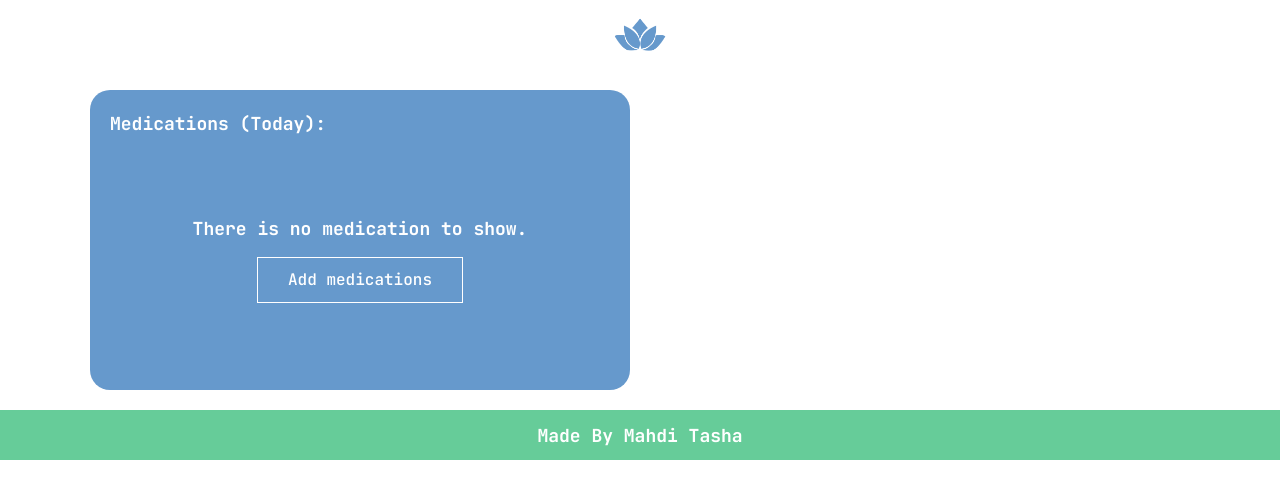
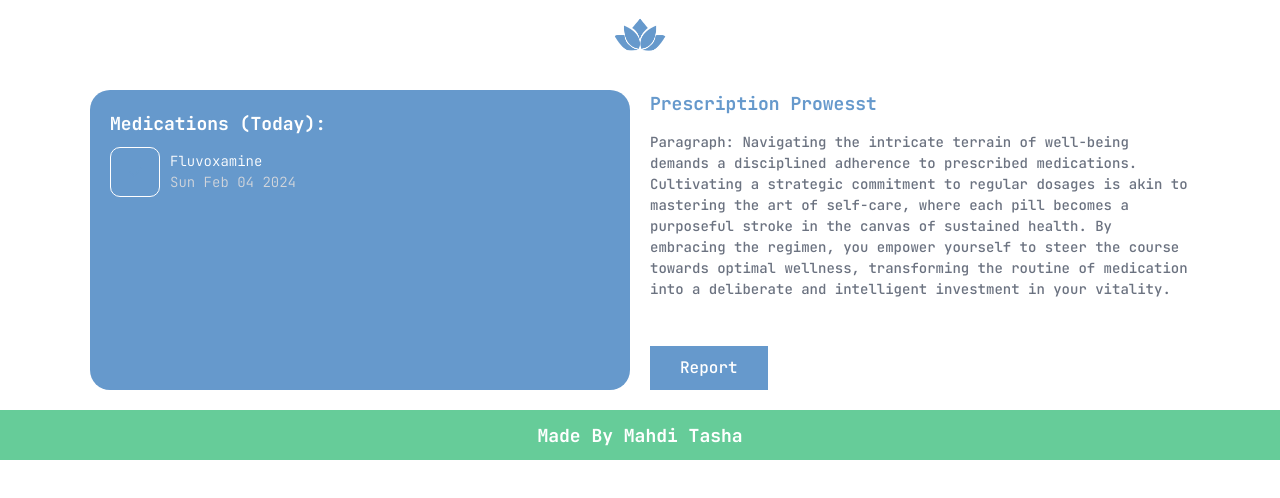
Before and after one commit to tasha-dev/i-will-be-good-web, a Next.js app: page / in a window 1280 px wide. Shown: the top 498 px of the page. Built offline with nearby package versions, Linux system fonts and the light colour scheme.

Commit message:
added right side content of first section in logged in home

```diff
--- a/chunk/buttonComponent.tsx
+++ b/chunk/buttonComponent.tsx
@@ -15,8 +15,7 @@ interface propsType {
 // Creating and exporting button component as default
 export default function ButtonComponent({children, role, href = '', classNameProp, theme}: propsType): ReactNode {
     // Defining classNames
-    const className:string = `
-        px-[30px] py-[10px] text-white transition duration-500
+    const className:string = `px-[30px] py-[10px] text-white transition duration-500
         ${(classNameProp) ? `${classNameProp}` : ''}
         ${
             (role === 'primary')
--- a/chunk/paragraphComponent.tsx
+++ b/chunk/paragraphComponent.tsx
@@ -8,12 +8,13 @@ interface propsType {
     children: ReactNode;
     className?: string;
     noMarginBottom?: boolean;
+    tier?: number;
 }
 
 // Creating and exporting paragraph component as default
-export default function ParagraphComponent({color, children, className, noMarginBottom = false}:propsType):ReactNode {
+export default function ParagraphComponent({color, children, className, noMarginBottom = false, tier = 1}:propsType):ReactNode {
     return (
-        <p className={`lg:text-[18px] text-[14px] block font-normal ${(!noMarginBottom) ? 'mb-[20px]' : ''} ${color} ${(className) ? `${className}` : ''}`}>
+        <p className={`${(tier === 1) ? 'lg:text-[18px] text-[14px]' : (tier === 2) ? 'lg:text-[14px] text-[12px]' : ''} block font-normal ${(!noMarginBottom) ? 'mb-[20px]' : ''} ${color} ${(className) ? `${className}` : ''}`}>
             {children}
         </p>
     );
--- a/component/innerPage/loggedIn/component/medicationListComponent.tsx
+++ b/component/innerPage/loggedIn/component/medicationListComponent.tsx
@@ -19,7 +19,7 @@ interface propsType {
 export default function MedicationListComponent({list}:propsType):ReactNode {
     // Returning JSX
     return (
-        <div className={'rounded-[20px] bg-themeBlue h-[300px] flex flex-col overflow-hidden'}>
+        <div className={'rounded-[20px] bg-themeBlue lg:h-auto h-[300px] flex flex-col overflow-hidden'}>
             <div className={'shrink-0 px-[20px] pt-[20px] mb-[10px]'}>
                 <TitleComponent noMarginBottom color={'text-white'} tier={2}>Medications (Today):</TitleComponent>
             </div>
--- a/component/innerPage/loggedIn/section/firstSectionComponent.tsx
+++ b/component/innerPage/loggedIn/section/firstSectionComponent.tsx
@@ -3,6 +3,9 @@
 import {ReactNode} from "react";
 import ContainerComponent from "@/chunk/containerComponent";
 import MedicationListComponent from "@/component/innerPage/loggedIn/component/medicationListComponent";
+import TitleComponent from "@/chunk/titleComponent";
+import ParagraphComponent from "@/chunk/paragraphComponent";
+import ButtonComponent from "@/chunk/buttonComponent";
 
 // Creating and exporting first section of logged in page as default
 export default function FirstSectionComponent():ReactNode {
@@ -11,7 +14,18 @@ export default function FirstSectionComponent():ReactNode {
         <section>
             <main>
                 <ContainerComponent className={"lg:grid-cols-2 grid-cols-1 grid gap-[20px]"}>
-                    <MedicationListComponent list={[]} />
+                    <MedicationListComponent list={[{
+                        name: 'Fluvoxamine',
+                        date: new Date(),
+                        isDone: false
+                    }]} />
+                    <div className={'lg:h-[300px] lg:justify-between gap-[20px] flex items-start flex-col'}>
+                        <div>
+                            <TitleComponent color={'text-themeBlue'} tier={2}>Prescription Prowesst</TitleComponent>
+                            <ParagraphComponent tier={2} noMarginBottom color={'text-gray-500'}>Paragraph: Navigating the intricate terrain of well-being demands a disciplined adherence to prescribed medications. Cultivating a strategic commitment to regular dosages is akin to mastering the art of self-care, where each pill becomes a purposeful stroke in the canvas of sustained health. By embracing the regimen, you empower yourself to steer the course towards optimal wellness, transforming the routine of medication into a deliberate and intelligent investment in your vitality.</ParagraphComponent>
+                        </div>
+                        <ButtonComponent role={'primary'} href={'/medication/report'} theme={'blue'}>Report</ButtonComponent>
+                    </div>
                 </ContainerComponent>
             </main>
         </section>
```
